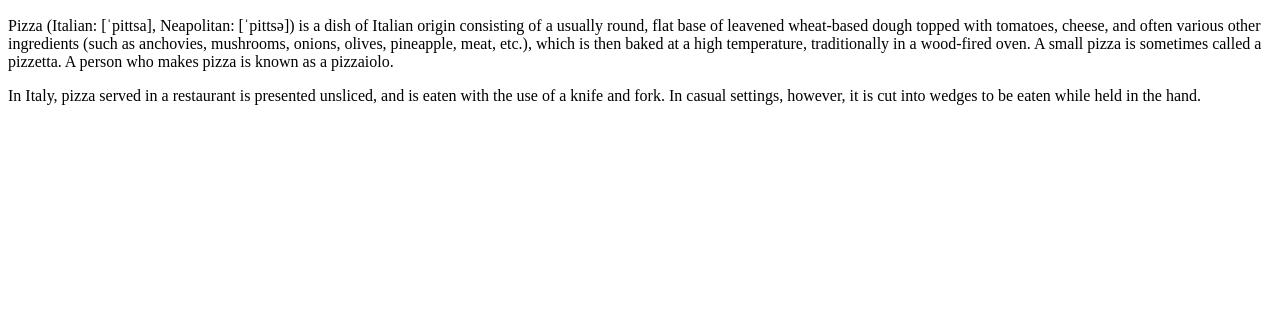
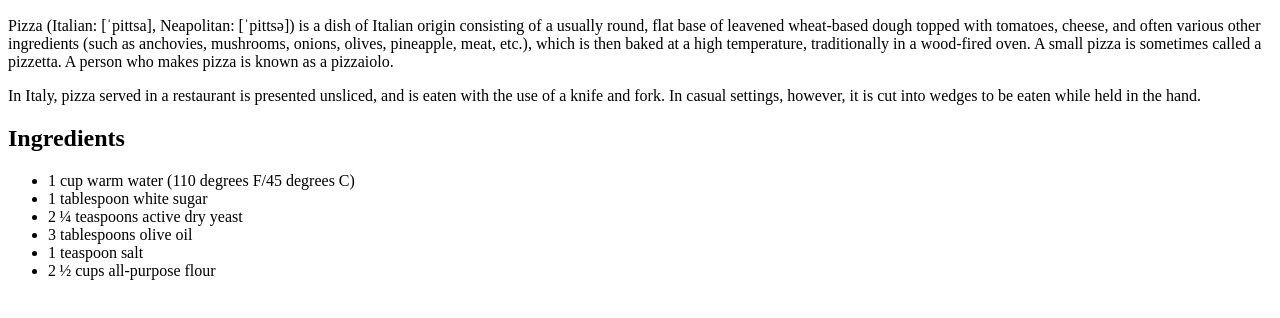
Before and after one commit to VipersEye/odin-recipes, a plain HTML site: page recipes/pizza.html in a window 1280 px wide. Shown: the part 434-752 px from the top of the page. Drawn offline with Linux system fonts and the light colour scheme.

Commit message:
Add ingredients to pizza.html

```diff
--- a/recipes/pizza.html
+++ b/recipes/pizza.html
@@ -14,5 +14,14 @@
     <p>Pizza (Italian: [ˈpittsa], Neapolitan: [ˈpittsə]) is a dish of Italian origin consisting of a usually round, flat base of leavened wheat-based dough topped with tomatoes, cheese, and often various other ingredients (such as anchovies, mushrooms, onions, olives, pineapple, meat, etc.), which is then baked at a high temperature, traditionally in a wood-fired oven. A small pizza is sometimes called a pizzetta. A person who makes pizza is known as a pizzaiolo.</p>
     <p>In Italy, pizza served in a restaurant is presented unsliced, and is eaten with the use of a knife and fork. In casual settings, however, it is cut into wedges to be eaten while held in the hand.</p>
 
+    <h2>Ingredients</h2>
+    <ul>
+        <li>1 cup warm water (110 degrees F/45 degrees C)</li>
+        <li>1 tablespoon white sugar</li>
+        <li>2 ¼ teaspoons active dry yeast</li>
+        <li>3 tablespoons olive oil</li>
+        <li>1 teaspoon salt</li>
+        <li>2 ½ cups all-purpose flour</li>
+    </ul>
 </body>
 </html>
```
